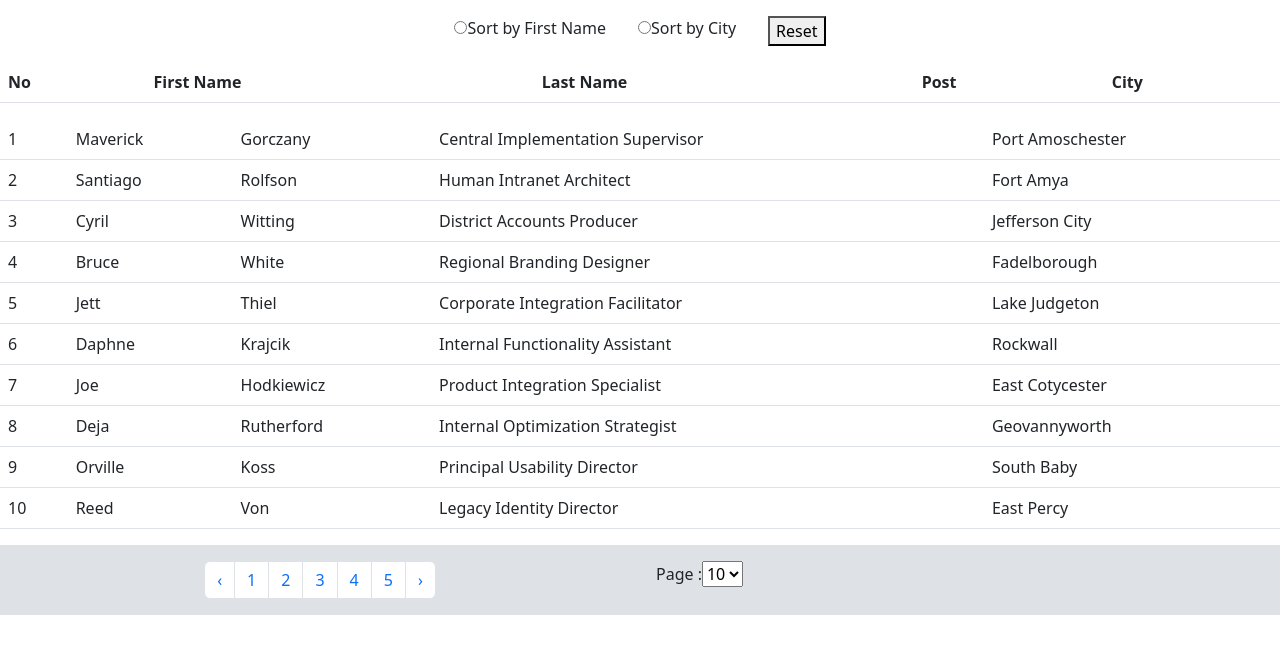
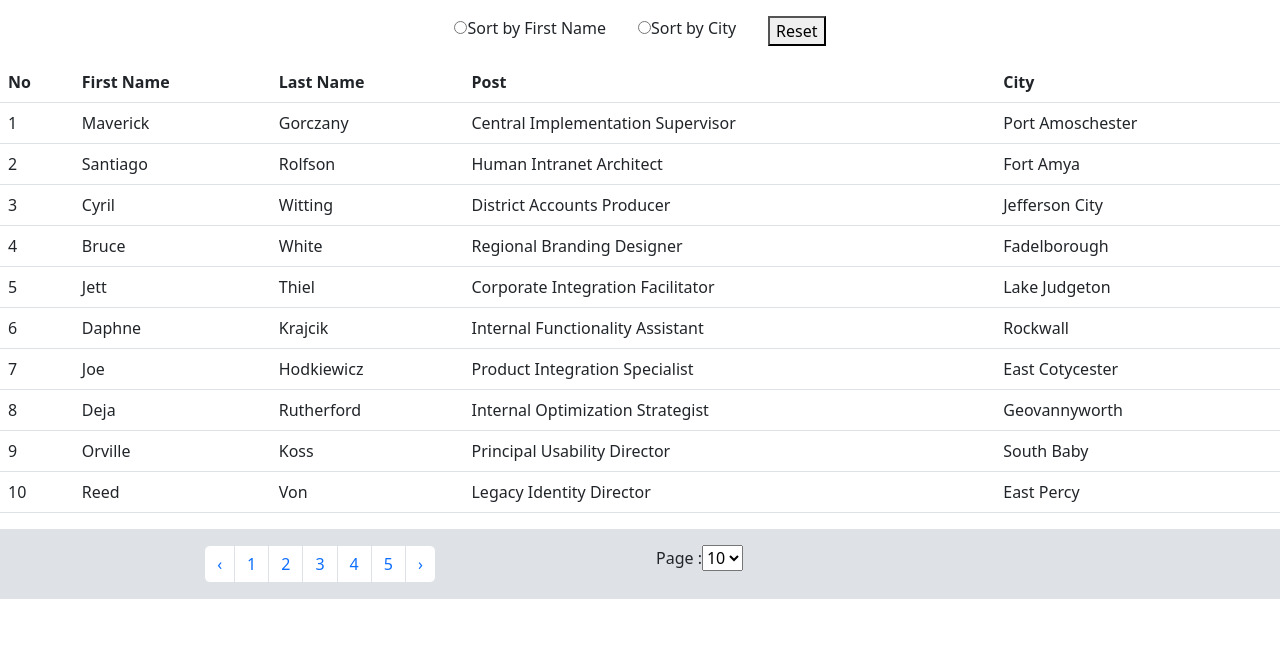
Before and after one commit to jkvaland17/React_Demo2, a React (Create React App) app: page / in a window 1280 px wide. Shown: the top 654 px of the page. Built offline with nearby package versions, Linux system fonts and the light colour scheme.

Commit message:
table alingment

```diff
--- a/src/component/Demo.js
+++ b/src/component/Demo.js
@@ -1,4 +1,5 @@
 import React, { useState, useEffect } from "react";
+import { Table } from "react-bootstrap";
 import PagePagination from "./Pagination";
 import Data from "../component/Data.json";
 import TableData from "../component/TableData";
@@ -35,8 +36,10 @@ const Demo = () => {
     <>
       <div className="table_data">
         <Sorting handleSort={handleSort} reset={reset} />
+        <Table>
         <Header header={header} />
         <TableData data={data} page={page} showPerPage={showPerPage} />
+        </Table>
       </div>
       <div className="main_pagination">
         <PagePagination
--- a/src/component/Header.js
+++ b/src/component/Header.js
@@ -1,9 +1,7 @@
 import React from "react";
-import { Table } from "react-bootstrap";
 const Header = ({header}) => {
   return (
     <>
-    <Table>
     <thead>
       <tr>
         {header.map((item, index) => {
@@ -11,7 +9,6 @@ const Header = ({header}) => {
         })}
       </tr>
       </thead>
-      </Table>
     </>
   );
 };
--- a/src/component/TableData.js
+++ b/src/component/TableData.js
@@ -1,11 +1,9 @@
 import React from "react";
-import { Table } from "react-bootstrap";
 
 const TableData = ({ data, page, showPerPage }) => {
   const filteredData = data.slice(page * showPerPage, (page + 1) * showPerPage);
   return (
     <>
-      <Table>
         <tbody className="contain">
           {filteredData.map(({ id, name, lastname, post, city }) => (
             <tr key={id}>
@@ -17,7 +15,6 @@ const TableData = ({ data, page, showPerPage }) => {
             </tr>
           ))}
         </tbody>
-      </Table>
     </>
   );
 };
```
